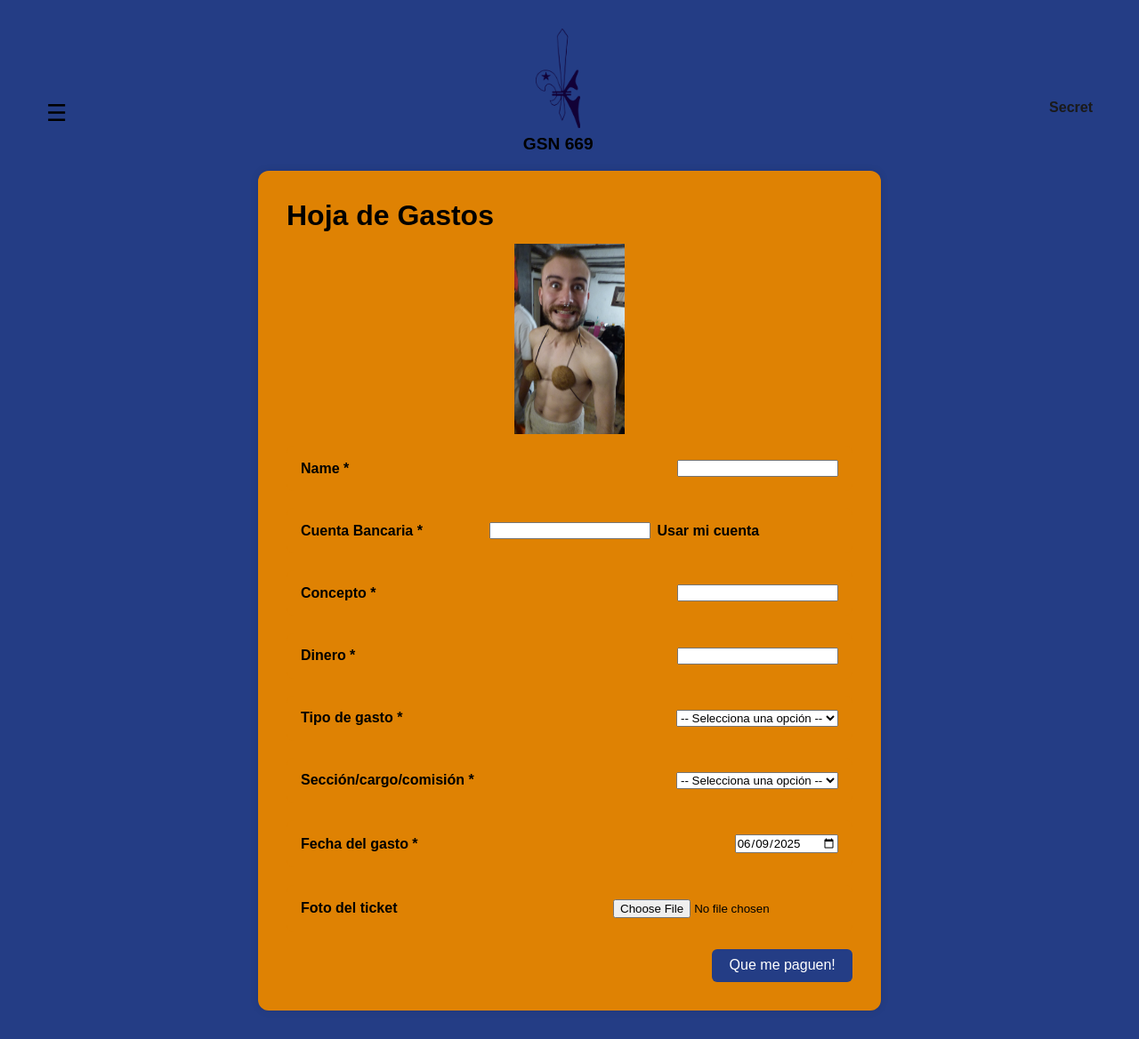
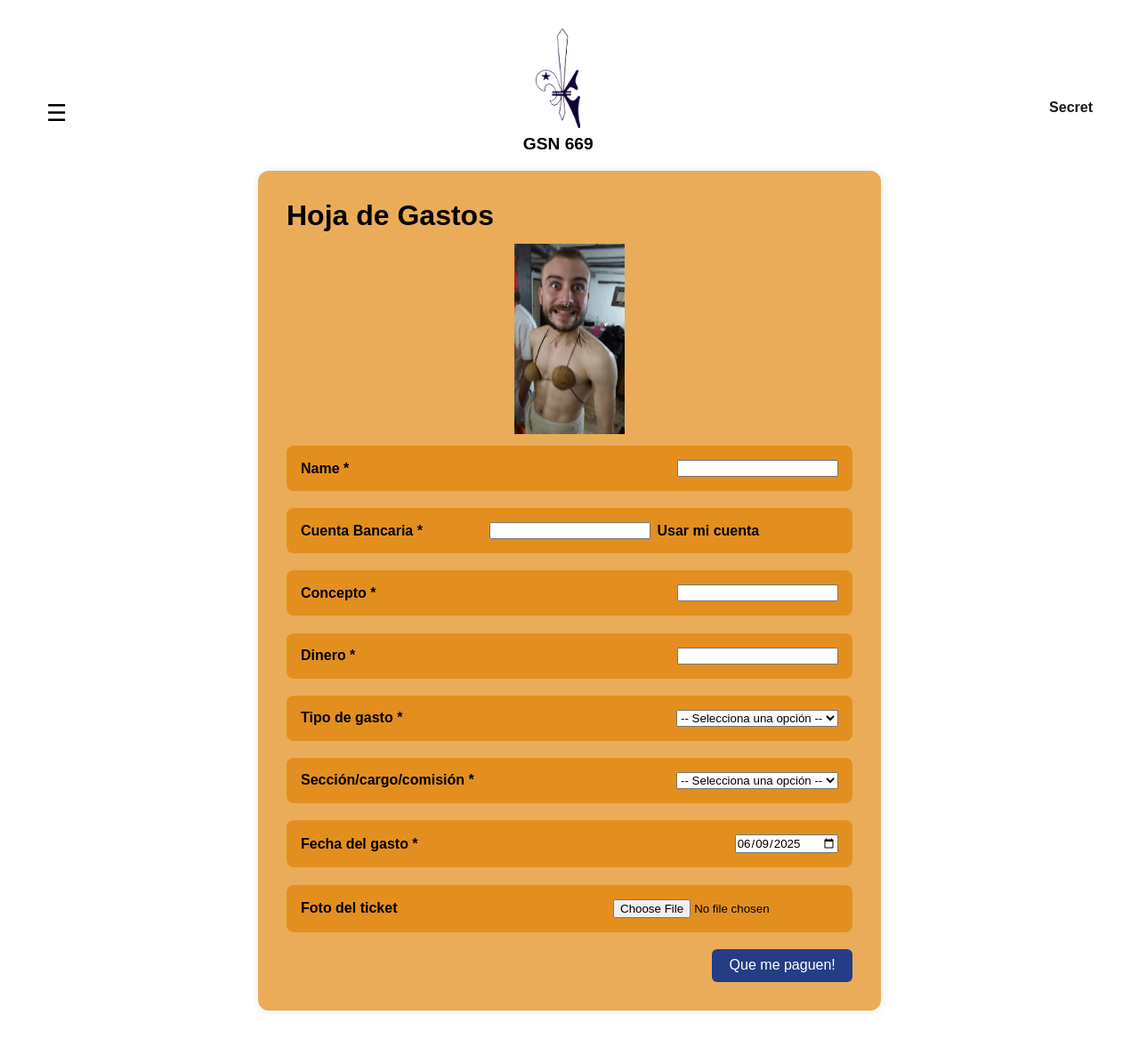
Before and after one commit to IsmaLeal/hoja-gastos, a Flask app: page / in a window 1280 px wide. Shown: the whole page at 89% size. Run offline with Flask 3, Linux system fonts and the light colour scheme; the visitor is signed in with stand-in values (Sample User, id 1); some libraries are stand-ins or nearby versions.

Commit message:
Update style.css

```diff
--- a/static/style.css
+++ b/static/style.css
@@ -7,7 +7,7 @@
 }
 
 body {
-    background-color: #243d85;
+    background-color: white;
     padding: 2rem;
 }
 
@@ -25,7 +25,7 @@ h1 {
 }
 
 .container {
-    background-color: #df8203;
+    background-color: rgba(223, 130, 3, 0.66);
     padding: 2rem;
     border-radius: 12px;
     box-shadow: 0 0 10px rgba(0,0,0,0.1);
@@ -40,7 +40,7 @@ form {
 }
 
 .form-group {
-    background-color: #df8203;
+    background-color: rgba(223, 130, 3, 0.66);
     padding: 1rem;
     border-radius: 8px;
     display: flex;
@@ -140,7 +140,7 @@ button[type="submit"]:hover {
 }
 
 .sidebar a:hover {
-    background-color: #df8203;
+    background-color: rgba(223, 130, 3, 0.66);
 }
 
 .closebtn {
@@ -155,7 +155,7 @@ button[type="submit"]:hover {
     display: flex;
     align-items: center;
     justify-content: space-between;
-    background-color: #243d85;
+    background-color: white;
     padding: 80px 20px;
     height: 40px;
 }
```
